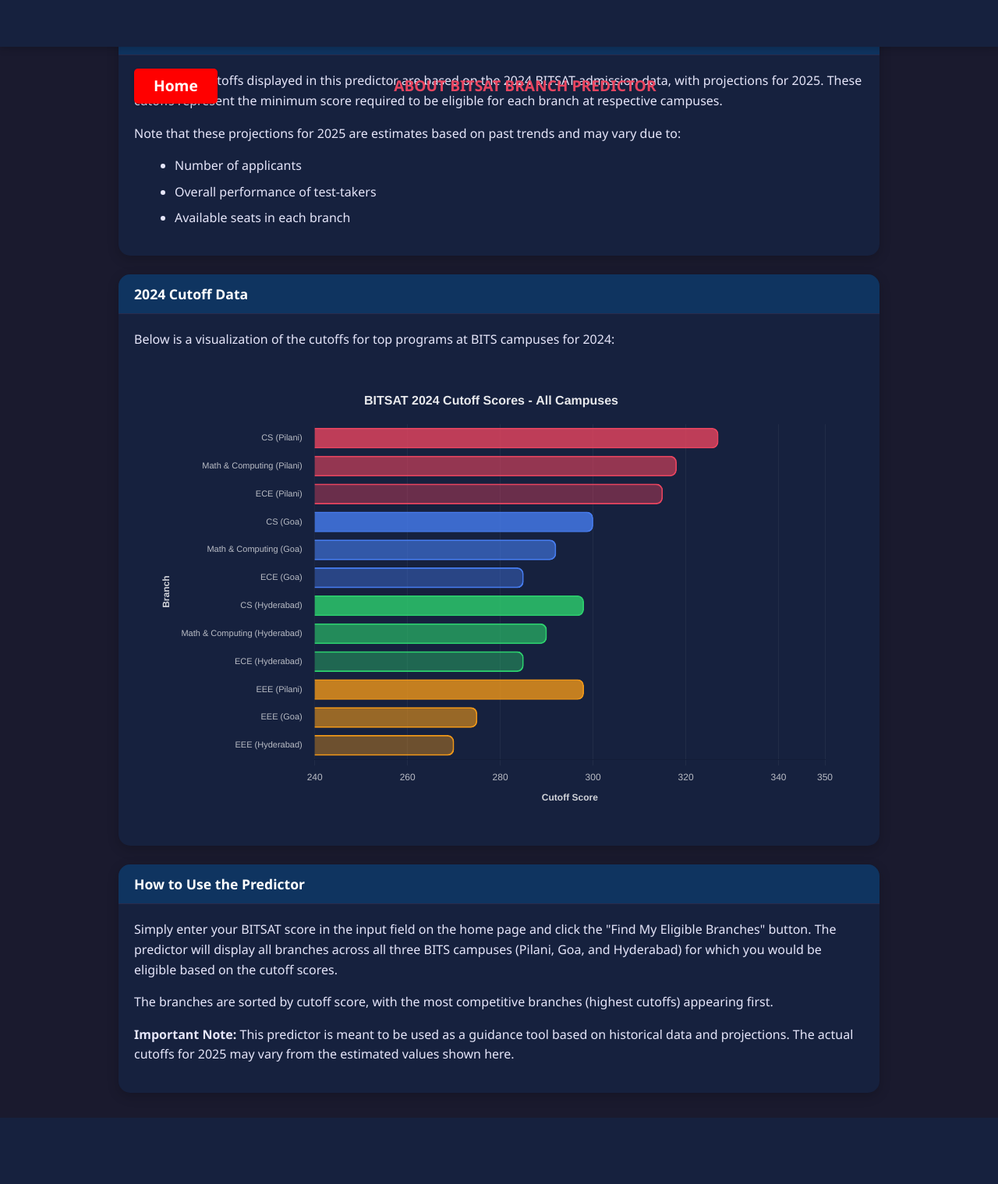
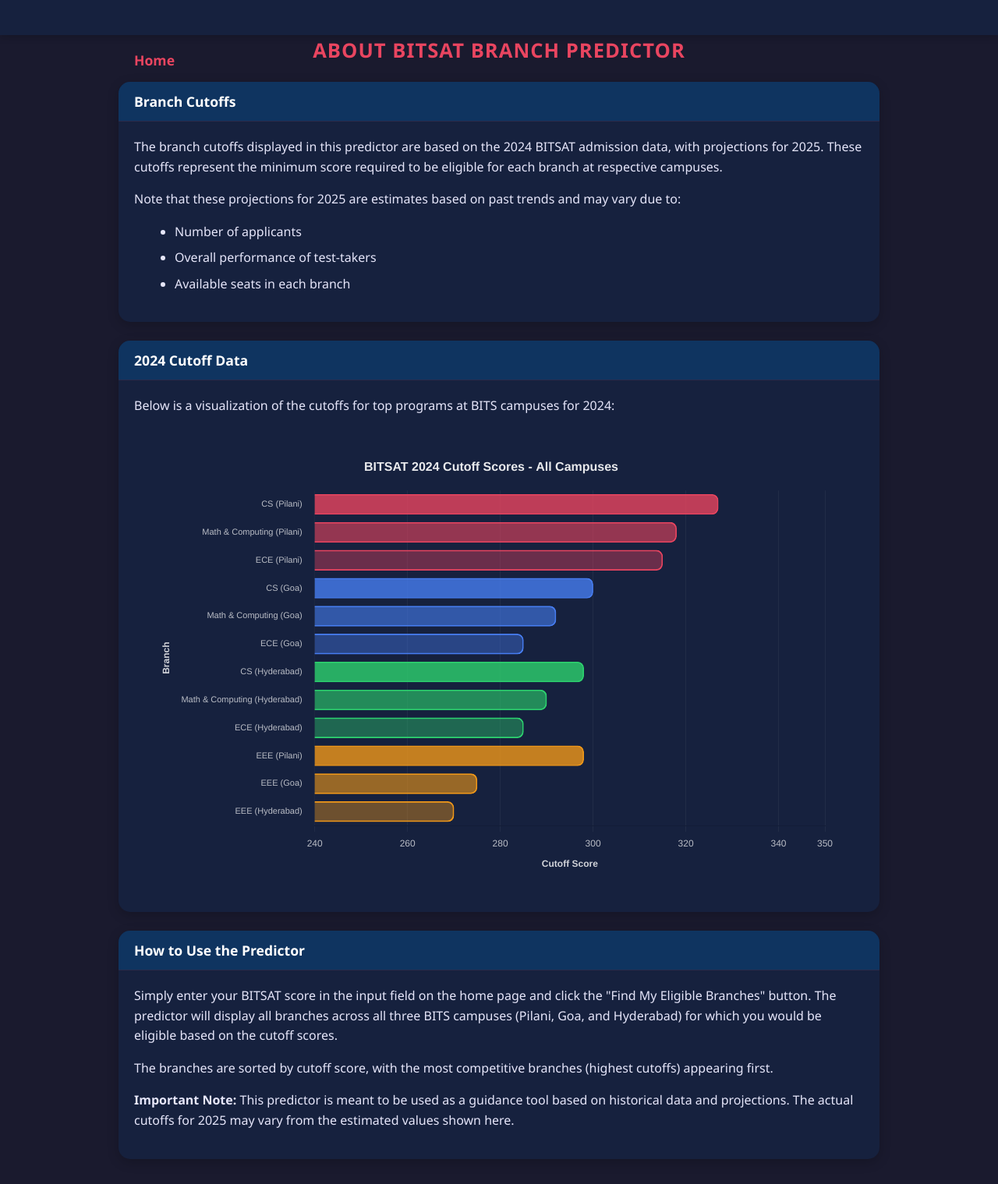
Before and after one commit to twistedwiz2222/bitsat-branch-predictor, a Flask app: page /about in a window 1280 px wide. Shown: the whole page at 78% size. Before the commit the page ends 1434 px from the top, so only its background shows below. Run offline with Flask 3, Linux system fonts and the light colour scheme.

Commit message:
Restored to 'f62453e06fd654adc3e326ce097dc448a5d9f236'
Replit-Restored-To: f62453e06fd654adc3e326ce097dc448a5d9f236

```diff
--- a/templates/about.html
+++ b/templates/about.html
@@ -15,10 +15,7 @@
         }
         .container {
             max-width: 1000px;
-            padding-top: 80px;
-        }
-        .content-container {
-            padding-top: 20px;
+            padding-top: 50px;
         }
         .card {
             background: #16213e;
@@ -53,22 +50,18 @@
             padding: 0 15px;
         }
         .nav-home {
-            color: #ffffff;
+            color: #e94560;
             text-decoration: none;
             font-weight: 600;
-            font-size: 1.2em;
+            font-size: 1.1em;
             transition: all 0.3s ease;
-            padding: 8px 25px;
+            padding: 6px 20px;
             border-radius: 5px;
             display: inline-block;
-            background: #ff0000;
-            box-shadow: 0 2px 4px rgba(0,0,0,0.2);
-            position: absolute;
-            left: 20px;
         }
         .nav-home:hover {
             color: #fff;
-            background: #cc0000;
+            background: #e94560;
         }
         .formula {
             background: #1f1f3d;
@@ -101,40 +94,21 @@
             z-index: 1000;
             padding: 8px 0;
             box-shadow: 0 2px 10px rgba(0,0,0,0.2);
-            height: 60px;
+            height: 45px;
             display: flex;
             align-items: center;
-        }
-        .nav-container {
-            display: flex;
-            align-items: center;
-            width: 100%;
-        }
-        .nav-home {
-            margin-right: 20px;
-            position: relative;
-            flex: 0 0 auto;
-        }
-        .main-title {
-            text-align: center;
-            margin: 0 auto;
-            font-size: 1.2rem;
-            color: #e94560;
-            font-weight: 600;
-            flex: 1 1 auto;
-            padding-right: 60px; /* Balance the navbar */
         }
     </style>
 </head>
 <body>
     <nav class="navbar">
-        <div class="container nav-container">
+        <div class="container">
             <a href="/" class="nav-home">Home</a>
-            <div class="main-title">ABOUT BITSAT BRANCH PREDICTOR</div>
         </div>
     </nav>
 
-    <div class="container content-container">
+    <div class="container">
+        <h1>About BITSAT Branch Predictor</h1>
 
         <div class="card mb-4">
             <div class="card-header">
@@ -199,11 +173,11 @@
                 }
             };
 
-            // Create polar area chart to show cutoff comparisons across campuses
+            // Create radar chart to show cutoff comparisons across campuses
             const radarChart = new Chart(
                 document.createElement('canvas'),
                 {
-                    type: 'polarArea',
+                    type: 'radar',
                     data: {
                         labels: campusData.pilani.branches,
                         datasets: [
```
Also changed, not shown: attached_assets/image_1746680129005.png (deleted), attached_assets/image_1746680207387.png (deleted), attached_assets/image_1746709579988.png (deleted), attached_assets/image_1746709801586.png (deleted).
